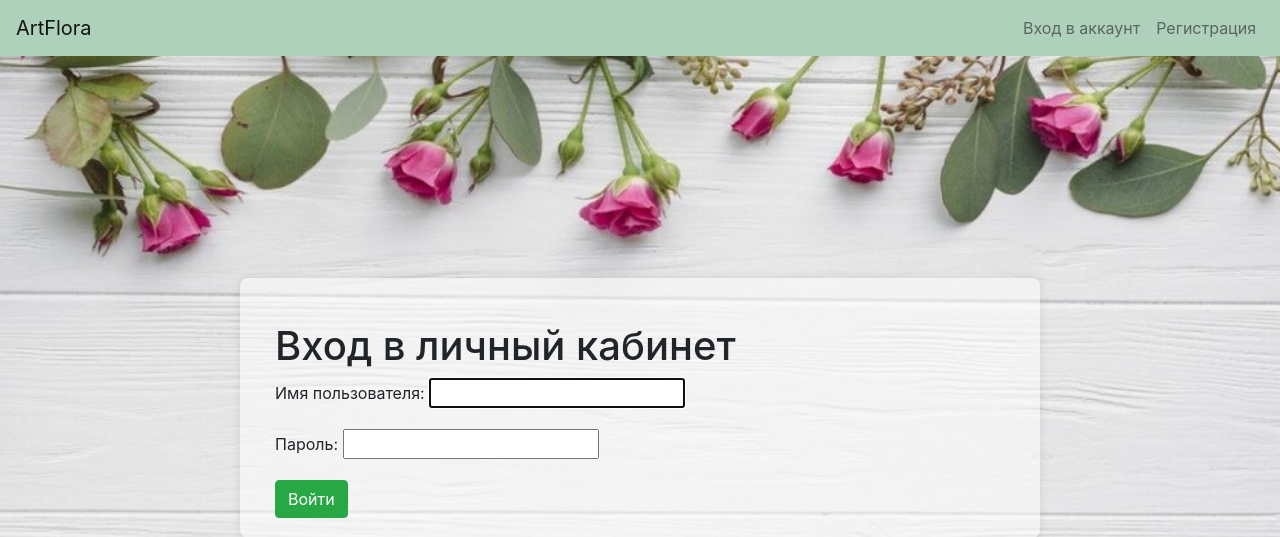
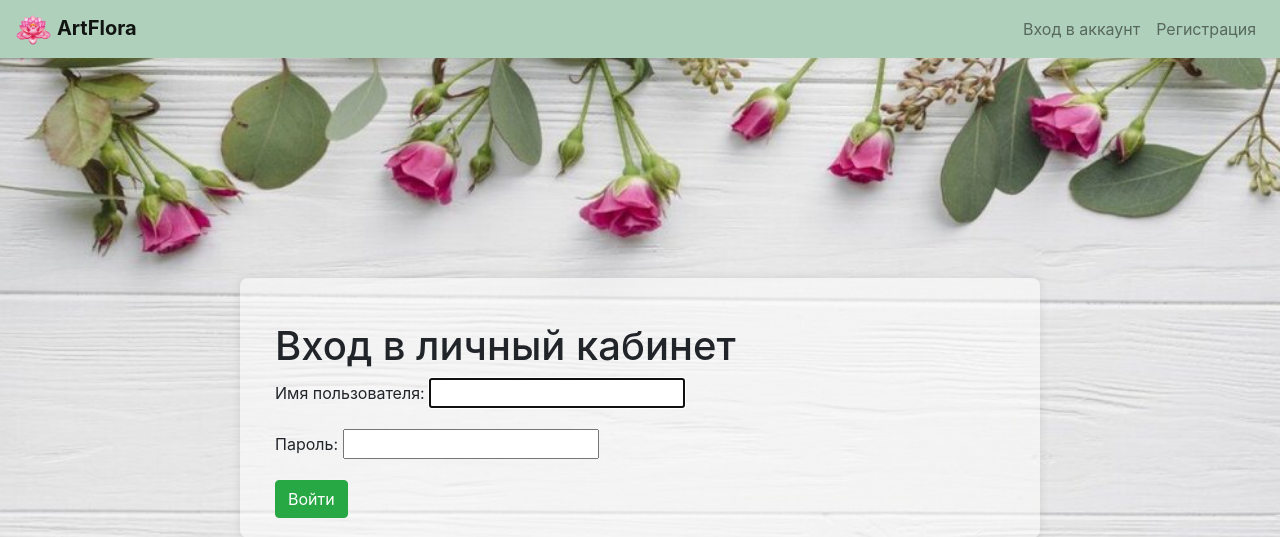
Before and after one commit to maxpanev/Final-project2, a Django app: page / in a window 1280 px wide. Shown: the top 537 px of the page. Run offline with Django 5.2, Linux system fonts and the light colour scheme; some libraries are stand-ins or nearby versions.

Commit message:
update base.html

```diff
--- a/myproject/myapp/templates/base.html
+++ b/myproject/myapp/templates/base.html
@@ -40,8 +40,11 @@
     </style>
 </head>
 <body>
-<nav class="navbar navbar-expand-lg navbar-light bg-light">
-    <a class="navbar-brand" href="{% url 'layoute' %}">ArtFlora</a>
+<nav class="navbar navbar-expand-lg navbar-light" style="background-color: transparent;">
+    <a class="navbar-brand" href="{% url 'layoute' %}">
+        <img src="{% static 'img/logo.png' %}" alt="Logo" style="height: 30px; margin-right: 0px;">
+        <strong>ArtFlora</strong>
+    </a>
     <div class="collapse navbar-collapse">
         <ul class="navbar-nav ml-auto">
             {% if user.is_authenticated %}
```
Also changed, not shown: myproject/myapp/static/img/logo.jpg (added), myproject/myapp/static/img/logo.png (added).
